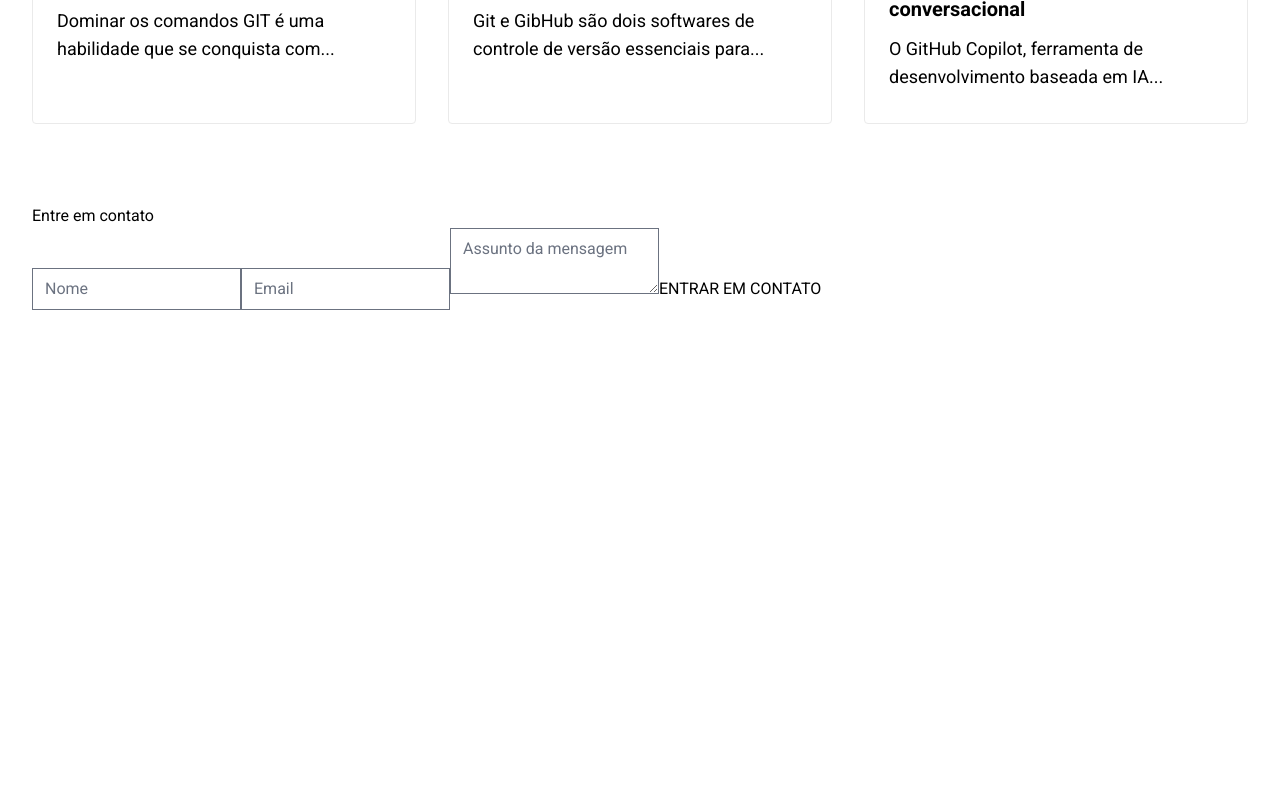
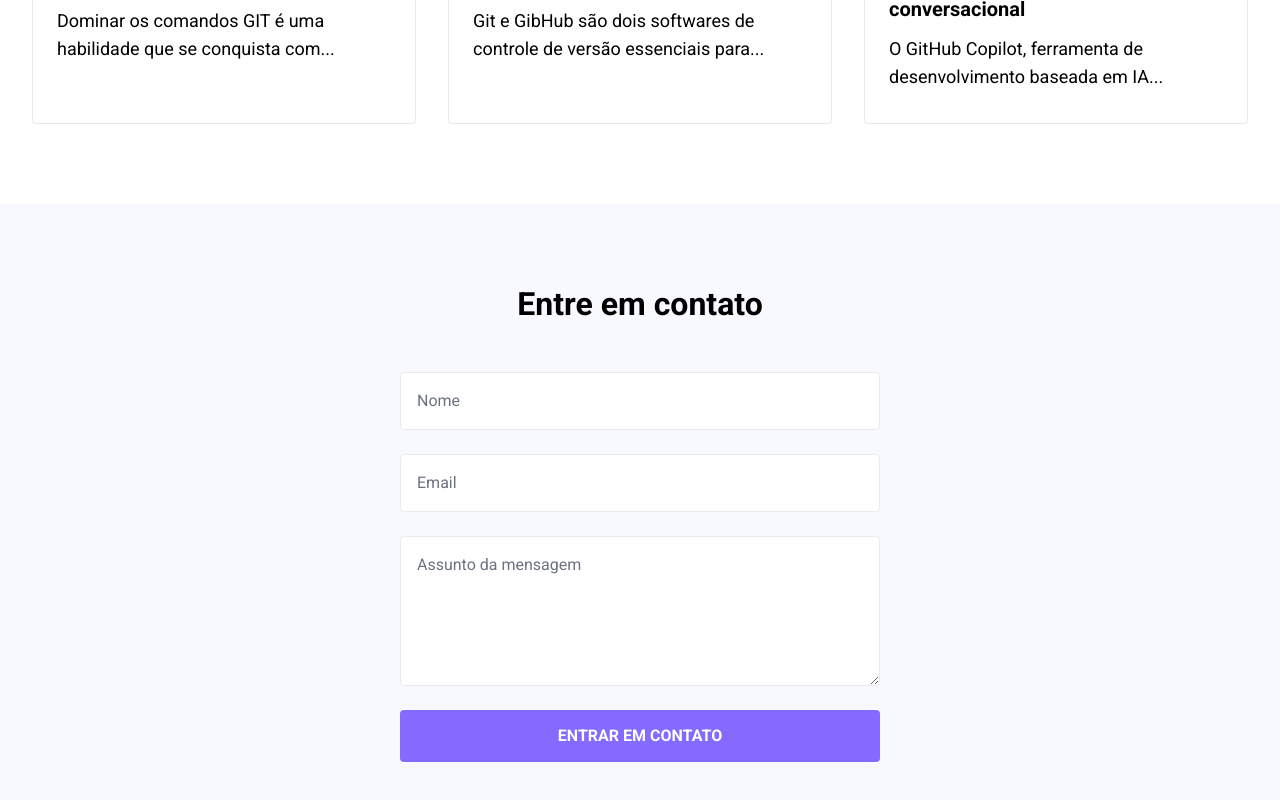
Before and after one commit to lucassamuel94/techblog-desafio-03-codelandia, a React (Vite) app: page / in a window 1280 px wide. Shown: the part 1418-2218 px from the top of the page. Before the commit the page ends 1728 px from the top, so only its background shows below. Built offline with nearby package versions, Linux system fonts and the light colour scheme.

Commit message:
update style Contact

```diff
--- a/src/components/contact.tsx
+++ b/src/components/contact.tsx
@@ -1,14 +1,38 @@
 export const Contact = () => {
   return (
-    <section>
-      <div className="container">
-        <h3>Entre em contato</h3>
+    <section className="bg-background">
+      <div className="container py-16 md:py-20 space-y-12 lg:max-w-[544px]">
+        <h3 className="font-bold text-2xl md:text-[28px] lg:text-[32px] leading-tight lg:text-center">Entre em contato</h3>
 
-        <form action="#">
-          <input type="text" placeholder="Nome" />
-          <input type="text" placeholder="Email" />
-          <textarea placeholder="Assunto da mensagem"></textarea>
-          <button type="submit">ENTRAR EM CONTATO</button>
+        <form
+          action="#"
+          className="grid gap-6">
+          <input
+            id="name"
+            type="text"
+            placeholder="Nome"
+            className="form-input rounded border border-dark-30 p-4 focus:outline-none focus:border-none focus:ring-2 focus:ring-brand transition-all"
+            required
+          />
+          <input
+            id="email"
+            type="text"
+            placeholder="Email"
+            className="form-input rounded border border-dark-30 p-4 focus:outline-none focus:border-none focus:ring-2 focus:ring-brand transition-all"
+            required
+          />
+          <textarea
+            id='message'
+            placeholder="Assunto da mensagem"
+            className="form-input rounded border border-dark-30 p-4 focus:outline-none focus:border-none focus:ring-2 focus:ring-brand transition-all min-h-[150px]"
+            required
+          ></textarea>
+          <button
+            type="submit"
+            className="py-3.5 px-8 w-full text-center bg-brand hover:bg-brand/90 text-dark-60 font-bold uppercase rounded transition-all duration-300 hover:-translate-y-1"
+          >
+            ENTRAR EM CONTATO
+          </button>
         </form>
       </div>
     </section>
```
